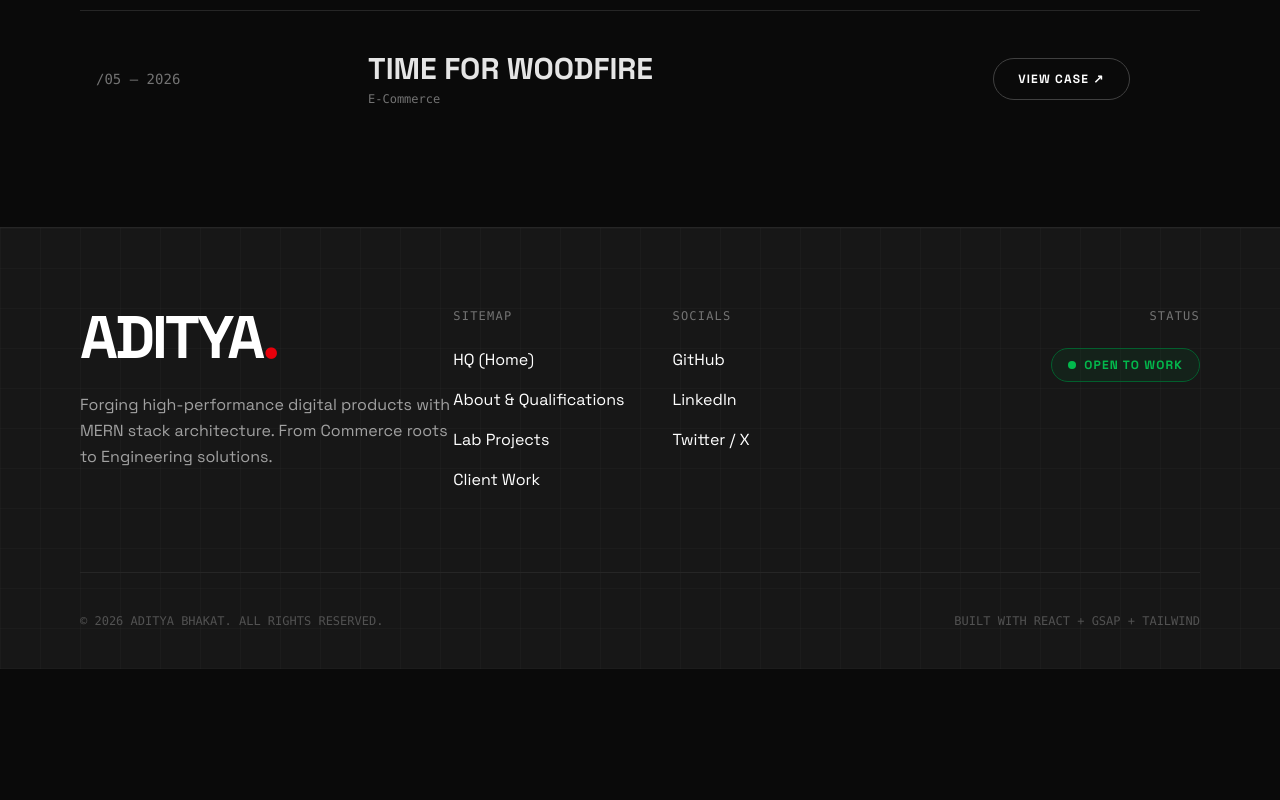
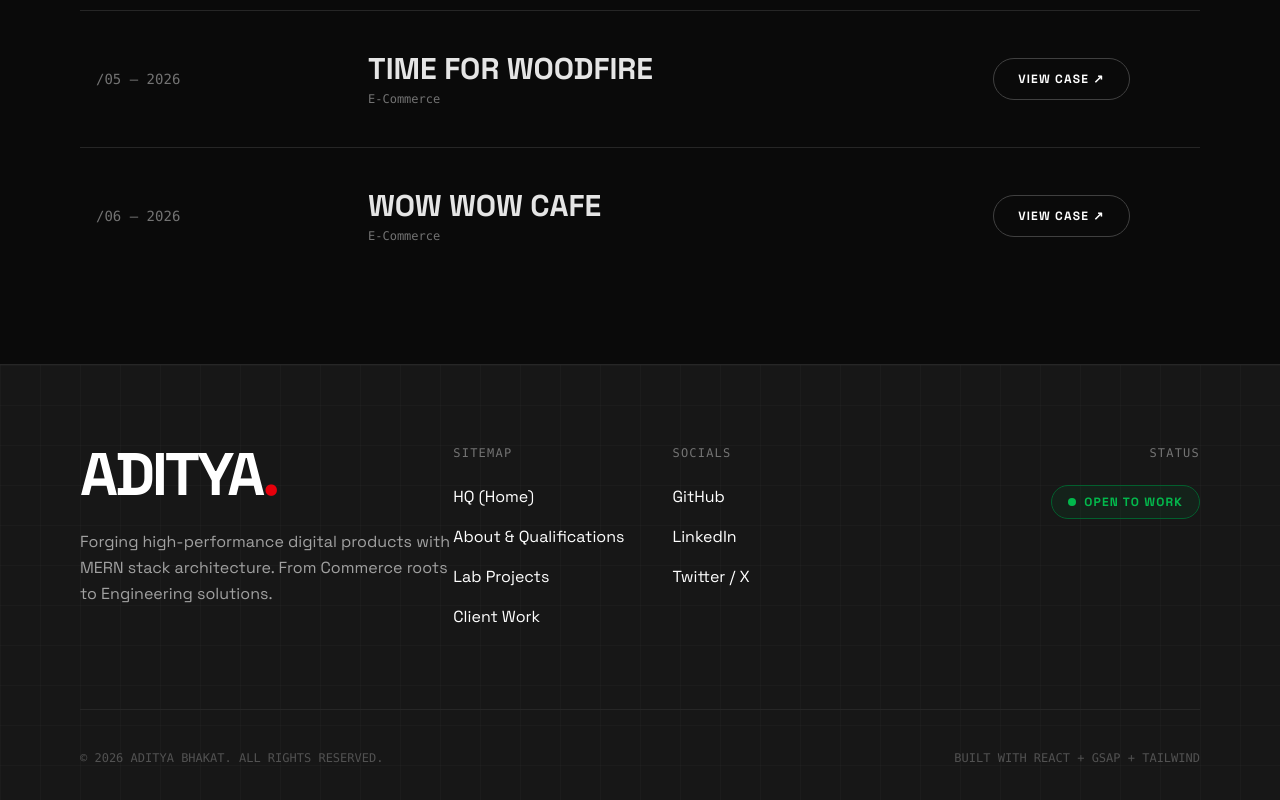
Before and after one commit to Bhakat-Aditya/AdityaBhakat, a React (Vite) app: page /professional in a window 1280 px wide. Shown: the part 963-1763 px from the top of the page. Before the commit the page ends 1632 px from the top, so only its background shows below. Built offline with nearby package versions, Linux system fonts and the light colour scheme.

Commit message:
new work

```diff
--- a/src/pages/ProfessionalWork.jsx
+++ b/src/pages/ProfessionalWork.jsx
@@ -50,10 +50,20 @@ const clientWork = [
     client: "Time For Woodfire",
     role: "E-Commerce",
     year: "2026",
-    desc: "Frontend for a woodfire pizza place with menu and reservation system.",
+    desc: "Frontend for a woodfire pizza place with menu, gallery, and contact info.",
     color: "bg-indigo-900",
     image: "/images/woodfire.png",
     link: "https://time-for-woodfire.vercel.app/",
+  },
+  {
+    id: "06",
+    client: "Wow Wow Cafe",
+    role: "E-Commerce",
+    year: "2026",
+    desc: "Frontend for a trendy cafe with menu, gallery, and contact info.",
+    color: "bg-indigo-900",
+    image: "/images/wowwow.png",
+    link: "https://wowwowcafe.vercel.app/",
   },
 ];
 
```
Also changed, not shown: public/images/wowwow.png (added).
